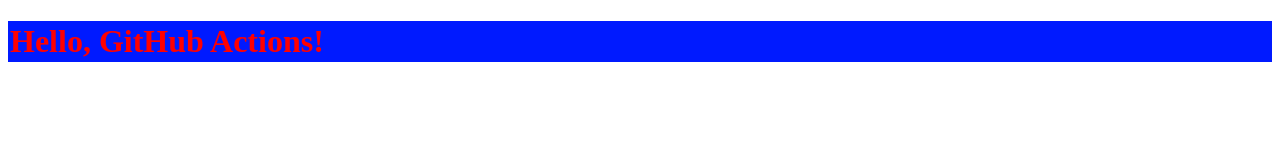
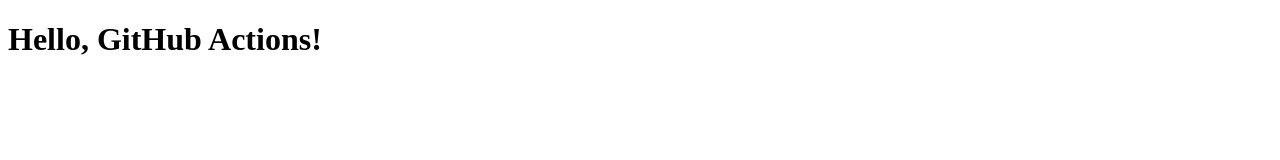
Before and after one commit to yassinbenmansour/gh-deployment-workflow, a plain HTML site: page index.html in a window 1280 px wide. Drawn offline with Linux system fonts and the light colour scheme.

```diff
--- a/index.html
+++ b/index.html
@@ -6,6 +6,6 @@
     <title>Lazy</title>
 </head>
 <body>
-    <h1 style="color: red ; padding: 2px; background-color: rgb(0, 26, 255);">Hello, GitHub Actions! </h1>
+    <h1>Hello, GitHub Actions! </h1>
 </body>
 </html>
```
